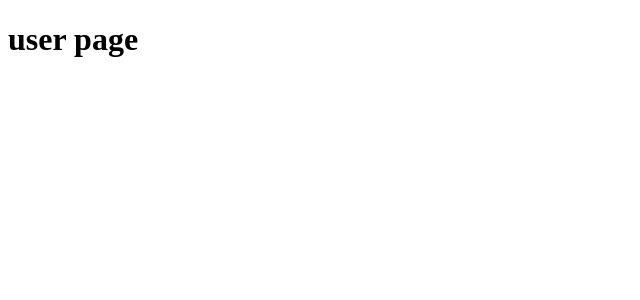
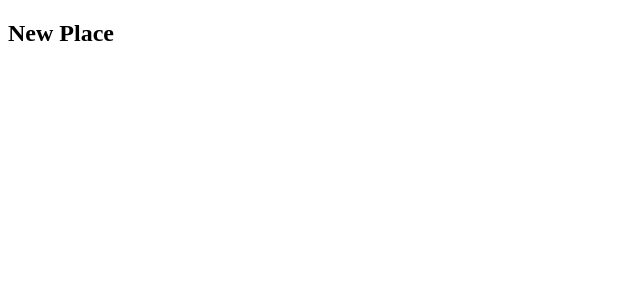
Before and after one commit to nehavenkat1/MERN-Project, a React (Create React App) app in the folder project1/: page /places/new in a window 1280 px wide. Shown: the top 300 px of the page, without its empty margins (0-640 px from the left). Built offline with nearby package versions, Linux system fonts and the light colour scheme.

Commit message:
new files added

```diff
--- a/project1/src/App.js
+++ b/project1/src/App.js
@@ -1,13 +1,27 @@
 import React from 'react'
-import { BrowserRouter as Router, Route } from 'react-router-dom'
+import {
+  BrowserRouter as Router,
+  Route,
+  Redirect,
+  Switch
+} from 'react-router-dom'
 
 import Users from './user/pages/Users'
+import NewPlace from './places/pages/NewPlace'
 
 function App() {
-  return <Router>
-    <Route path='/'>
-      <Users />
-    </Route>
-  </Router>
+  return (
+    <Router>
+      <Switch>
+      <Route path='/' exact>
+        <Users />
+      </Route>
+      <Route path="/places/new" exact>
+        <NewPlace />
+      </Route>
+      <Redirect to='/' />
+      </Switch>
+    </Router>
+    )
 }
 export default App
--- /dev/null
+++ b/project1/src/places/pages/NewPlace.js
@@ -0,0 +1,7 @@
+import React from 'react'
+
+const NewPlace = () => {
+    return <h2>New Place</h2>
+}
+
+export default NewPlace
```
